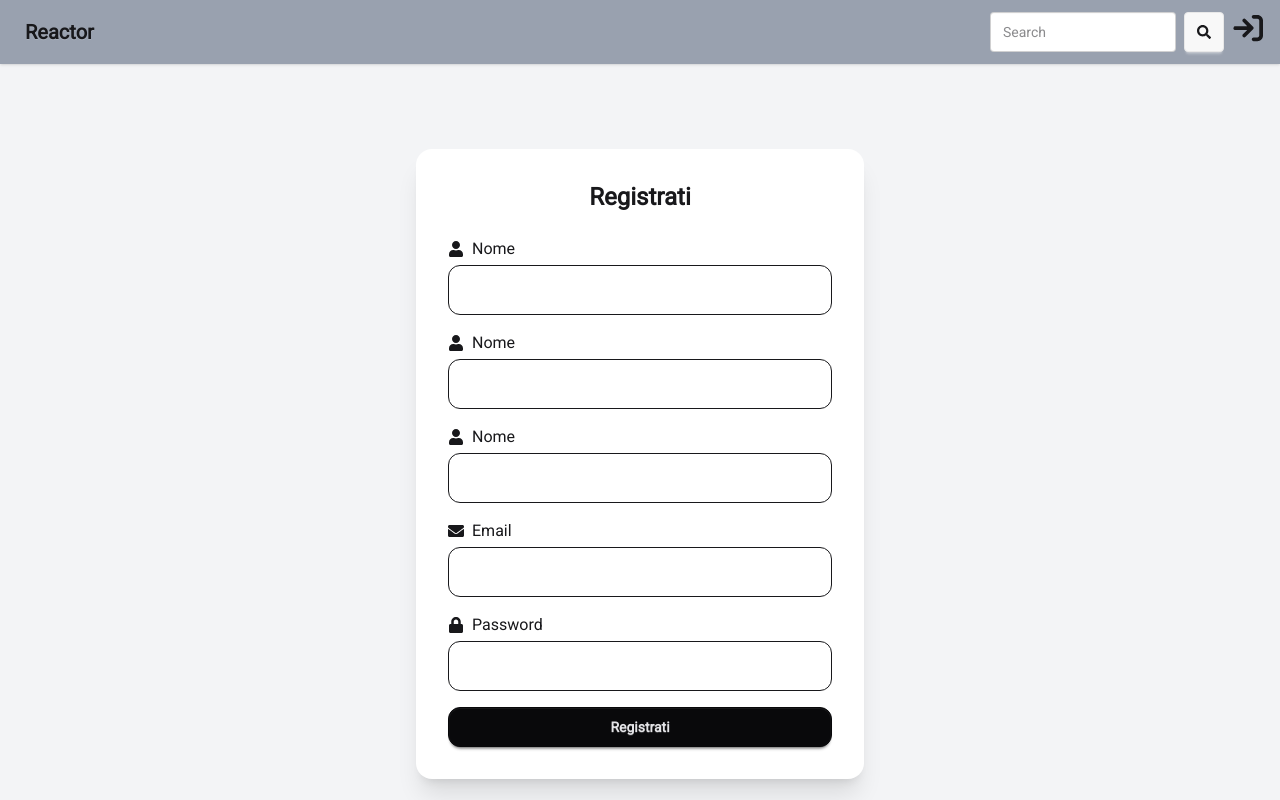
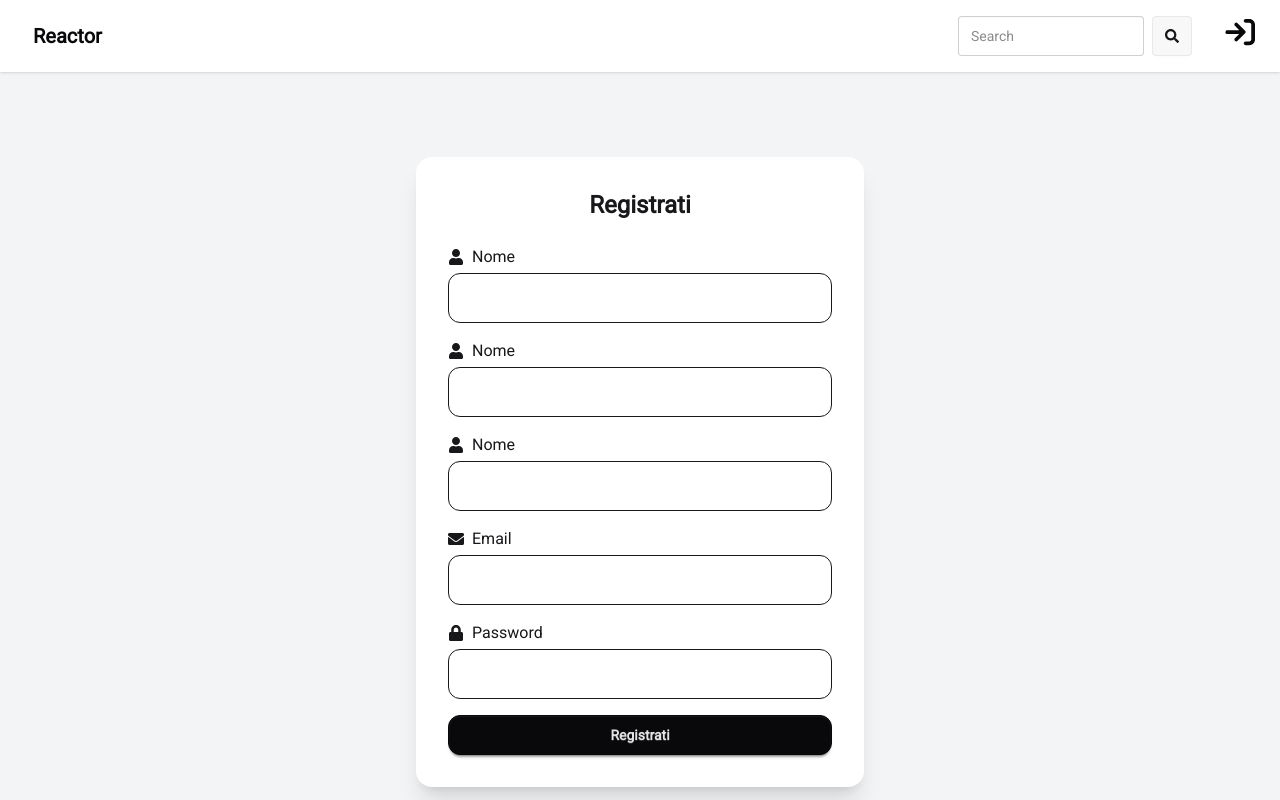
Before and after one commit to Antoniocutri/rehacktor, a React (Vite) app: page /auth/register in a window 1280 px wide. Shown: the top 800 px of the page. Built offline with nearby package versions, Linux system fonts and the light colour scheme; a web font is replaced by a local one.

Commit message:
add avatar image in navabar image

```diff
--- a/src/components/LayoutComponet/Navbar.jsx
+++ b/src/components/LayoutComponet/Navbar.jsx
@@ -1,20 +1,35 @@
-import { useContext, useState } from "react";
+import { useContext, useEffect, useState } from "react";
 import { FaSearch } from "react-icons/fa";
 import { Link, useNavigate } from "react-router-dom";
 import routes from "../../router/routes";
 import { UserContext } from "../../context/UserContext";
 import { FaArrowRightToBracket } from "react-icons/fa6";
+import supabase from "../../database/supabase";
 
 export default function Navbar() {
     const [slug, setSlug] = useState();
+    const [avatarUrl, setAvatarUrl]= useState()
+    const {user, signOut, profile} = useContext(UserContext)
+
+    const download_avatar = async () => {
+        if (profile){
+            const { data, error } = await supabase.storage
+                .from("avatars")
+                .download(profile.avatar_url);
+            const url = URL.createObjectURL(data);
+            setAvatarUrl(url);
+        }
+    }
+
+    useEffect(()=>{
+        download_avatar()
+    }, [])
 
     const handleChange = (e) =>{
         setSlug(e.target.value)
     }
 
     const navigate = useNavigate()
-
-    const {user, signOut} = useContext(UserContext)
 
     const handleLogout = async ()=>{
         navigate('/')
@@ -23,14 +38,14 @@ export default function Navbar() {
 
     return(
         <>
-            <div className="navbar bg-gray-400 shadow-sm">
+            <nav className="navbar shadow-sm p-4">
                 <div className="flex-1">
-                    <Link className="btn btn-ghost text-xl" to={routes.home}>Reactor</Link>
+                    <Link className="btn btn-ghost text-xl text-neutral hover:text-black!" to={routes.home}>Reactor</Link>
                 </div>
                 <div className="flex gap-2">
 
                     <input type="text" placeholder="Search" onChange={handleChange} className="input input-bordered w-24 md:w-auto" />
-                    <Link className="btn btn-square" to={`/search/${slug}`}><FaSearch/></Link>
+                    <Link className="btn btn-square me-6" to={`/search/${slug}`}><FaSearch/></Link>
 
                     <div className="dropdown dropdown-end">
                         <div tabIndex={0} role="button" className="btn btn-ghost btn-circle avatar">
@@ -38,13 +53,13 @@ export default function Navbar() {
                                 {(user &&(
                                     <img
                                         alt="Tailwind CSS Navbar component"
-                                        src="https://img.daisyui.com/images/stock/photo-1534528741775-53994a69daeb.webp" />
-                                ))|| <FaArrowRightToBracket className="text-3xl"/>}
+                                        src={avatarUrl ?? "https://img.daisyui.com/images/stock/photo-1534528741775-53994a69daeb.webp"} />
+                                ))|| <FaArrowRightToBracket className="text-3xl text-neutral hover:text-black!"/>}
                             </div>
                         </div>
                         <ul
                             tabIndex="-1"
-                            className="menu menu-sm dropdown-content bg-base-100 rounded-box z-1 mt-3 w-52 p-2 shadow">
+                            className="menu menu-sm dropdown-content bg-gray-800 rounded-box z-1 mt-3 w-52 p-2 shadow text-white">
                             {(!user &&(
                                 <>
                                     <li>
@@ -60,7 +75,9 @@ export default function Navbar() {
                                     <Link className="justify-between" to={routes.profile}>Profile</Link>
                                 </li>
 
-                                <li><a>Settings</a></li>
+                                <li>
+                                    <Link className="justify-between" to={routes.profile_settings}>Settings</Link>
+                                </li>
 
                                 <li className="justify-between" onClick={handleLogout}>
                                     <p>Logout</p>
@@ -71,7 +88,7 @@ export default function Navbar() {
                         </ul>
                     </div>
                 </div>
-            </div>
+            </nav>
         </>
     )
 }
```
